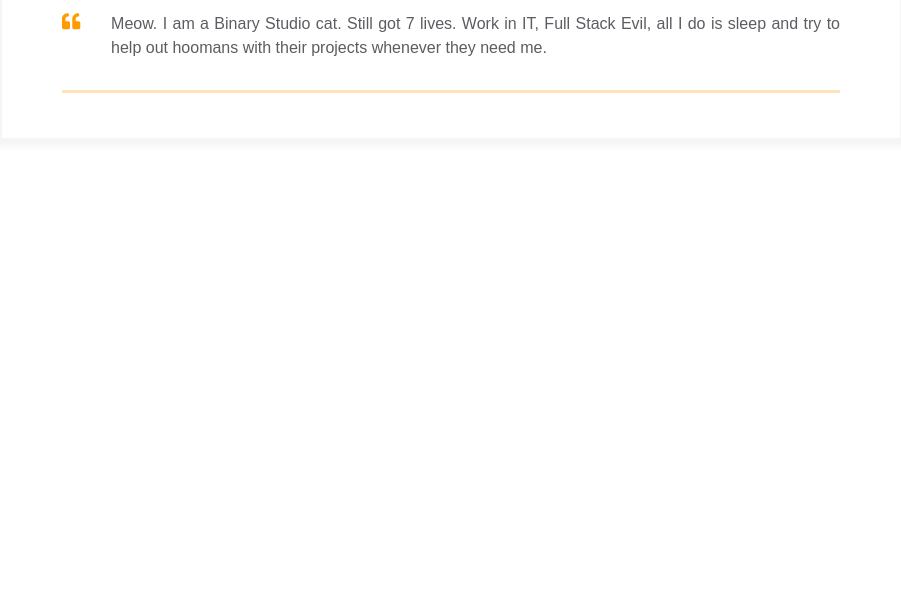
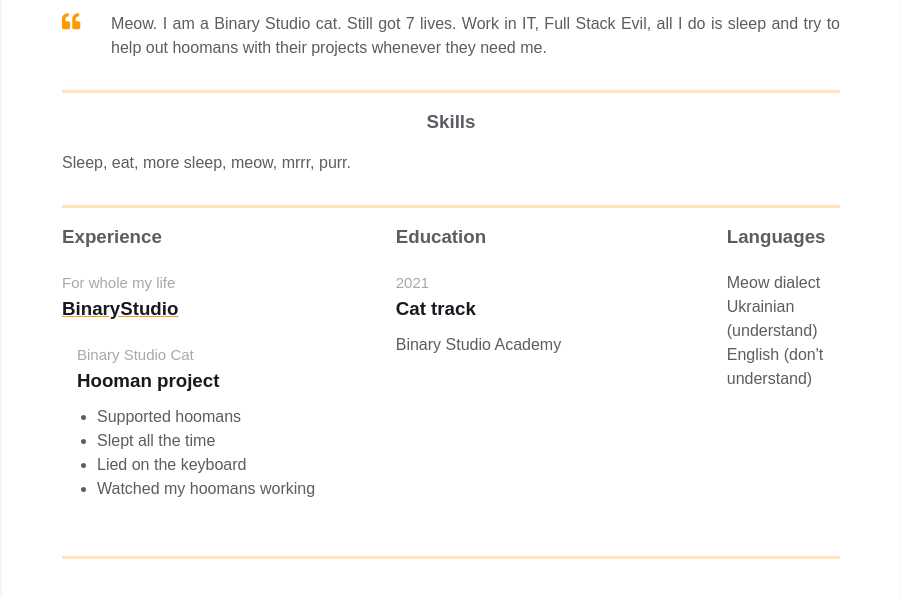
Before and after one commit to aalecaar/homepage, a plain HTML site: page index.html in a window 1280 px wide. Shown: the part 338-936 px from the top of the page, without its empty margins (189-1090 px from the left). Before the commit the page ends 800 px from the top, so only its background shows below. Drawn offline with Linux system fonts and the light colour scheme.

Commit message:
Update flex value for .additional-info class and added experience info

```diff
--- a/index.html
+++ b/index.html
@@ -1,11 +1,13 @@
 <!DOCTYPE html>
 <html>
+
 <head>
   <meta charset="UTF-8" />
   <meta name="viewport" content="width=device-width, initial-scale=1" />
   <link rel="stylesheet" href="styles.css" />
   <title>Résumé</title>
 </head>
+
 <body>
 
   <main>
@@ -20,12 +22,10 @@
               <a href="" rel="author" class="contact-info__item">
                 <div class="contact-info__item-icon-wrapper">
                   <svg class="contact-info__item-icon" xmlns="http://www.w3.org/2000/svg" viewBox="0 0 384 512">
-                        <path
-                          d="M172.268 501.67C26.97 291.031 0 269.413 0 192 0 85.961 85.961 0
+                    <path d="M172.268 501.67C26.97 291.031 0 269.413 0 192 0 85.961 85.961 0
                           192 0s192 85.961 192 192c0 77.413-26.97 99.031-172.268 309.67-9.535
                           13.774-29.93 13.773-39.464 0zM192 272c44.183 0 80-35.817
-                          80-80s-35.817-80-80-80-80 35.817-80 80 35.817 80 80 80z"
-                        ></path>
+                          80-80s-35.817-80-80-80-80 35.817-80 80 35.817 80 80 80z"></path>
                   </svg>
                 </div>
                 <span>Lviv, Ukraine</span>
@@ -40,15 +40,13 @@
               <a href="https://ua.linkedin.com/company/binary-studio_241166" rel="author" class="contact-info__item">
                 <div class="contact-info__item-icon-wrapper">
                   <svg class="contact-info__item-icon" xmlns="http://www.w3.org/2000/svg" viewBox="0 0 448 512">
-                        <path
-                          d="M416 32H31.9C14.3 32 0 46.5 0 64.3v383.4C0 465.5 14.3 480 31.9
+                    <path d="M416 32H31.9C14.3 32 0 46.5 0 64.3v383.4C0 465.5 14.3 480 31.9
                           480H416c17.6 0 32-14.5 32-32.3V64.3c0-17.8-14.4-32.3-32-32.3zM135.4
                           416H69V202.2h66.5V416zm-33.2-243c-21.3 0-38.5-17.3-38.5-38.5S80.9
                           96 102.2 96c21.2 0 38.5 17.3 38.5 38.5 0 21.3-17.2 38.5-38.5
                           38.5zm282.1 243h-66.4V312c0-24.8-.5-56.7-34.5-56.7-34.6 0-39.9
                           27-39.9 54.9V416h-66.4V202.2h63.7v29.2h.9c8.9-16.8 30.6-34.5
-                          62.9-34.5 67.2 0 79.7 44.3 79.7 101.9V416z"
-                        ></path>
+                          62.9-34.5 67.2 0 79.7 44.3 79.7 101.9V416z"></path>
                   </svg>
                 </div>
                 <span>binary-studio</span>
@@ -63,25 +61,87 @@
             <div class="intro">
               <div class="intro__icon-wrapper">
                 <svg class="intro__icon" xmlns="http://www.w3.org/2000/svg" viewBox="0 0 512 512">
-                      <path
-                        d="M464 256h-80v-64c0-35.3 28.7-64 64-64h8c13.3 0 24-10.7
+                  <path d="M464 256h-80v-64c0-35.3 28.7-64 64-64h8c13.3 0 24-10.7
                         24-24V56c0-13.3-10.7-24-24-24h-8c-88.4 0-160 71.6-160 160v240c0
                         26.5 21.5 48 48 48h128c26.5 0 48-21.5
                         48-48V304c0-26.5-21.5-48-48-48zm-288 0H96v-64c0-35.3 28.7-64
                         64-64h8c13.3 0 24-10.7 24-24V56c0-13.3-10.7-24-24-24h-8C71.6 32 0
                         103.6 0 192v240c0 26.5 21.5 48 48 48h128c26.5 0
-                        48-21.5 48-48V304c0-26.5-21.5-48-48-48z"
-                      ></path>
+                        48-21.5 48-48V304c0-26.5-21.5-48-48-48z"></path>
                 </svg>
               </div>
-                  <p class="intro_text">Meow. I am a Binary Studio cat. Still got 7 lives. Work in IT, Full Stack Evil, all I do is sleep and try to help out hoomans with their projects whenever they need me.</p>
+              <p class="intro_text">Meow. I am a Binary Studio cat. Still got 7 lives. Work in IT, Full Stack Evil, all
+                I do is sleep and try to help out hoomans with their projects whenever they need me.</p>
             </div>
           </div>
         </div>
 
+        <!-- Skills -->
+        <div class="container">
+          <div class="resume__block">
+            <div class="skills">
+              <h3 class="skills__header">Skills</h3>
+              <p class="skills__text">Sleep, eat, more sleep, meow, mrrr, purr.</p>
+            </div>
+          </div>
+        </div>
+        <!-- End of Skills -->
+
+        <!-- Experiences -->
+        <div class="container">
+          <div class="resume__block">
+            <div class="main-info fh">
+              <div class="experiences">
+                <h3 class="experiences__header">Experience</h3>
+                <div class="experiences__company">
+                  <div class="experiences__company-header">
+                    <span class="experiences__company-header-durability">For whole my life</span>
+                    <h3 class="experiences__company-header-name">BinaryStudio</h3>
+                  </div>
+                </div>
+
+                <div class="additional-info fv">
+                  <div class="experiences__company-project">
+                    <span class="experiences__company-project-role"> Binary Studio Cat </span>
+                    <h3 class="experiences__company-project-name">Hooman project</h3>
+                    <ul class="experiences__company-project-responsibilities">
+                      <li>Supported hoomans</li>
+                      <li>Slept all the time</li>
+                      <li>Lied on the keyboard</li>
+                      <li>Watched my hoomans working</li>
+                    </ul>
+                  </div>
+                </div>
+            </div>
+
+            <!-- Education -->
+            <div class="additional-info fv">
+              <div class="additional-info__education">
+                <h3 class="additional-info__education-header">Education</h3>
+                <div class="additional-info__education-university">
+                  <span class="additional-info__education-university-durability"> 2021 </span>
+                  <h3 class="additional-info__education-university-speciality">Cat track</h3>
+                  <p class="additional-info__education-university-name">Binary Studio Academy</p>
+                </div>
+              </div>
+          </div>
+          <!-- End of Education -->
+
+          <!-- Languages -->
+          <div class="additional-info__languages">
+            <h3 class="additional-info__languages-header">Languages</h3>
+            <p class="additional-info__languages-item">Meow dialect</p>
+            <p class="additional-info__languages-item">Ukrainian (understand)</p>
+            <p class="additional-info__languages-item">English (don't understand)</p>
+          </div>
+          <!-- End of Languages -->
+            </div>
+          </div>
+        </div>
+        <!-- End of Experiences -->
+
       </div>
     </div>
   </main>
-
 </body>
 </html>
--- a/styles.css
+++ b/styles.css
@@ -221,7 +221,7 @@ body {
 }
 
 .additional-info {
-  flex: 1 1 40%;
+  flex: 1 1 70%;
 }
 
 .additional-info__education {
```
Lines whose indentation alone changed are shown as unchanged.
